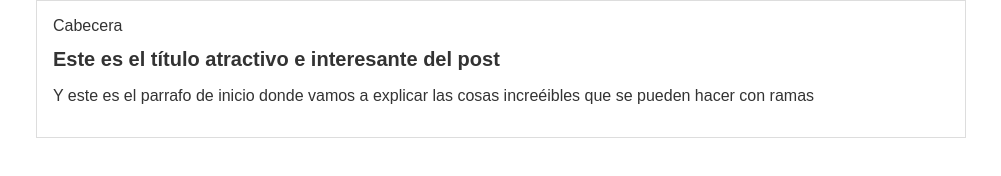
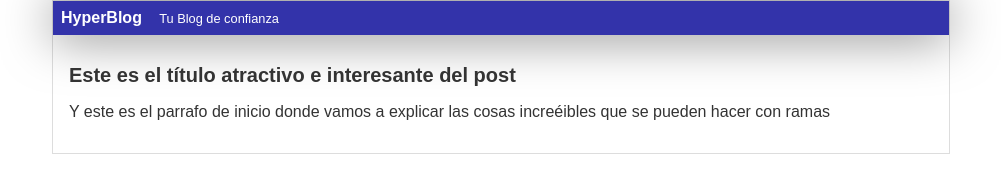
Before and after one commit to KleberL/hyperblog, a plain HTML site: page index.html in a window 1280 px wide. Shown: the whole page, without its empty margins (139-1140 px from the left). Drawn offline with Linux system fonts and the light colour scheme.

Commit message:
Finalizada la cabecera con diseño azul

```diff
--- a/css/styles.css
+++ b/css/styles.css
@@ -7,9 +7,24 @@ body{
     padding: 0;
 }
 
+#cabecera{
+    background: #33a;
+    box-shadow: 0px 2px 50px 0px rgba(0, 0, 0, 0.5);
+    color: white;
+    font-weight: bold;
+    margin: 0;
+    padding: 0.5em;
+}
+
+#cabecera #tagline{
+    padding: 0 0 0 1em;
+    font-weight: normal;
+    font-size: 0.8em;
+}
+
 #container{
     width: 70%;
-    padding: 1em;
+    padding: 0;
     text-align: left;
     border: 1px solid #DDD;
     margin: 0 auto;
@@ -18,3 +33,7 @@ body{
 #container h1{
     font-size: 20px;
 }
+
+#post{
+    padding: 1em;
+}
--- a/index.html
+++ b/index.html
@@ -10,7 +10,7 @@
 <body>
     <div id="container">
         <div id="cabecera">
-            Cabecera
+            HyperBlog <span id="tagline">Tu Blog de confianza</span>
         </div>
         <div id="post">
             <h1>Este es el título atractivo e interesante del post</h1>
```
